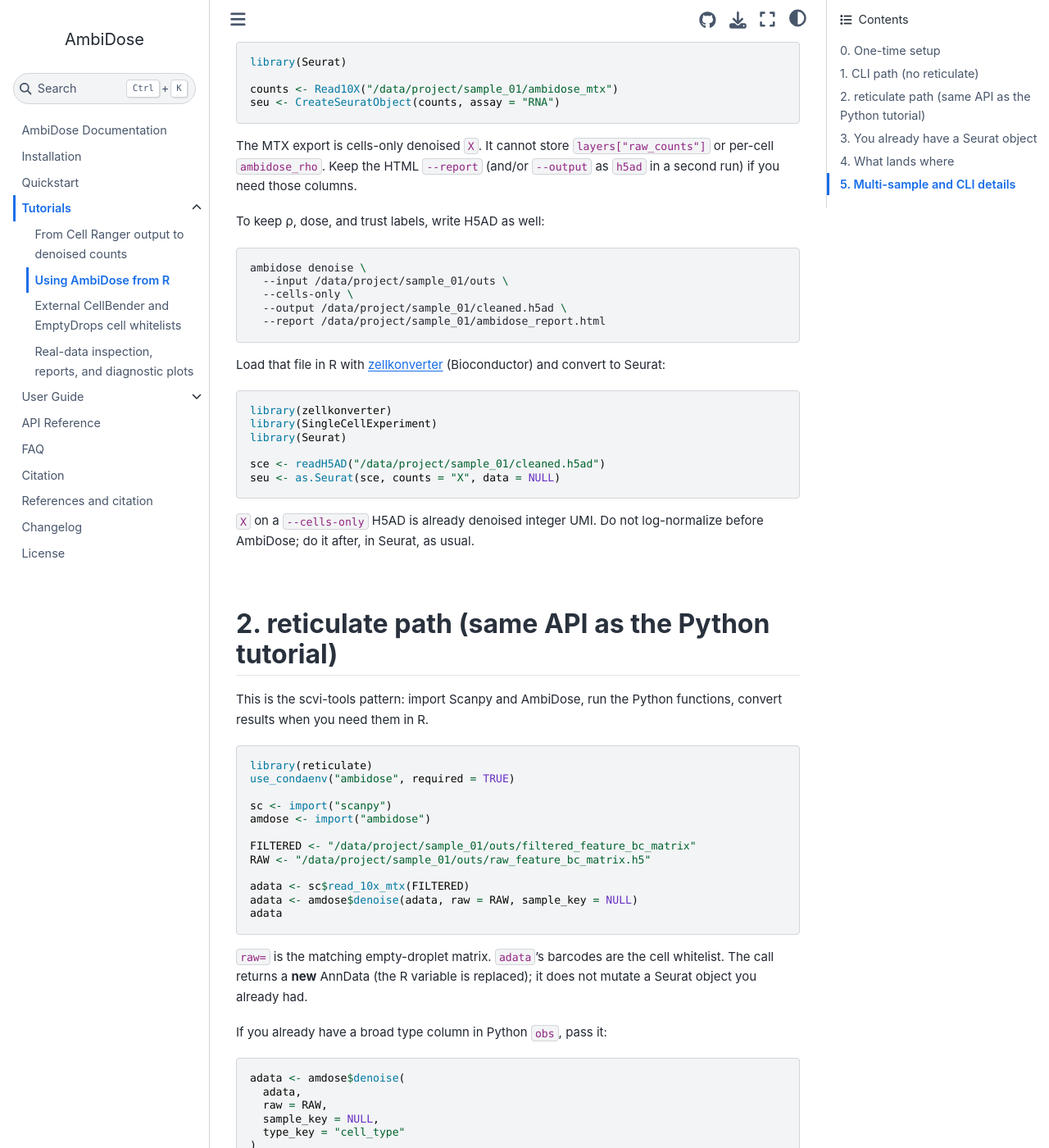
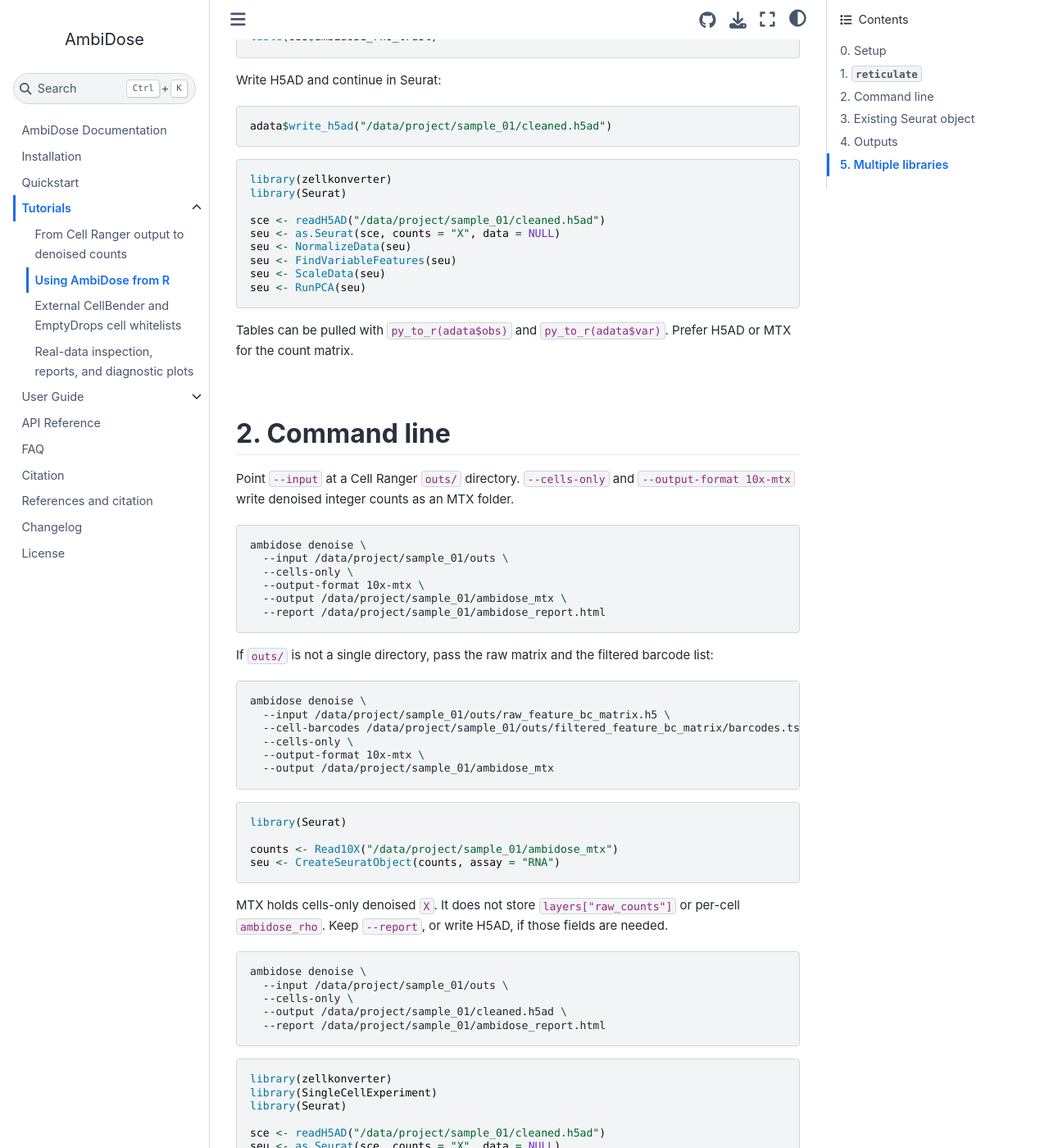
Before and after one commit to leelieber2025/AmbiDose, a Sphinx documentation site: the page built from docs/tutorials/from_r.md, in a window 1280 px wide and 1400 px high, scrolled down 1746 px. Shown: the whole window at 82% size. Built offline with Sphinx 7.4.7 and the Sphinx Book theme 1.1.4, drawn with Linux system fonts in a browser that asks for light colours; some of the changed text lies outside the part shown.

Commit message:
update AmbiDose 0.3.1

````diff
--- a/docs/tutorials/from_r.md
+++ b/docs/tutorials/from_r.md
@@ -1,17 +1,12 @@
 # Using AmbiDose from R
 
-There is no AmbiDose R package. The Python package is the product. This page is the R counterpart of {doc}`raw_to_denoised`: same workflow, called from R the way [scvi-tools does in R](https://docs.scvi-tools.org/en/stable/tutorials/notebooks/r/api_overview_in_R.html) — `reticulate` imports the Python API.
+AmbiDose is distributed as a Python package. This tutorial runs the same workflow as {doc}`raw_to_denoised` from R.
 
-Two paths:
+Call the Python API through `reticulate`, or run `ambidose denoise` on the command line and read the output into Seurat. In either case the matching Cell Ranger **raw** matrix is required. Empty droplets are used to estimate $\chi$. A Seurat object of filtered cells is not a substitute.
 
-1. **CLI, then Seurat.** Run `ambidose denoise` in a shell, write a 10x MTX directory, `Read10X` in R. No `reticulate`.
-2. **`reticulate`.** Call `ambidose.denoise` from R, then convert the AnnData to a Seurat object.
+## 0. Setup
 
-AmbiDose still needs the **raw** Cell Ranger matrix (empty droplets included). A Seurat object that only holds filtered cells is not enough to estimate $\chi$.
-
-## 0. One-time setup
-
-Install AmbiDose in a Python 3.10–3.13 environment (conda is convenient next to R):
+Install AmbiDose in Python 3.10–3.13:
 
 ```bash
 conda create -n ambidose python=3.12
@@ -21,15 +16,15 @@
 ambidose --version
 ```
 
-In R, install `reticulate` (and Seurat if you continue there). `anndataR` is optional; it is what the scvi-tools R tutorial uses to inspect AnnData.
+In R, install `reticulate`. Install Seurat if you will continue analysis there. `anndataR` is optional.
 
 ```r
 install.packages("reticulate")
 # install.packages("Seurat")
-# BiocManager::install("anndataR")  # optional
+# BiocManager::install("anndataR")
 ```
 
-Point `reticulate` at that env **before** importing Python modules:
+Select the Python environment before importing modules:
 
 ```r
 library(reticulate)
@@ -37,76 +32,16 @@
 # or: use_python("/path/to/envs/ambidose/bin/python", required = TRUE)
 ```
 
-Check:
-
 ```r
 amdose <- import("ambidose")
 amdose$`__version__`
 ```
 
-`reticulate` maps R `NULL` to Python `None`. Integer arguments that Python treats as ints need the `L` suffix (`4L`, not `4`). Use `$` for attributes and methods.
+R `NULL` maps to Python `None`. Integer arguments that Python treats as `int` need the `L` suffix (`4L`). Use `$` for attributes and methods.
 
-## 1. CLI path (no reticulate)
+## 1. `reticulate`
 
-This matches a Cell Ranger `outs/` directory. `--cells-only` and `--output-format 10x-mtx` write denoised integer counts as a standard MTX folder that Seurat already knows.
-
-```bash
-ambidose denoise \
-  --input /data/project/sample_01/outs \
-  --cells-only \
-  --output-format 10x-mtx \
-  --output /data/project/sample_01/ambidose_mtx \
-  --report /data/project/sample_01/ambidose_report.html
-```
-
-If `outs/` is not a single directory, pass the raw matrix and the filtered barcode list explicitly:
-
-```bash
-ambidose denoise \
-  --input /data/project/sample_01/outs/raw_feature_bc_matrix.h5 \
-  --cell-barcodes /data/project/sample_01/outs/filtered_feature_bc_matrix/barcodes.tsv.gz \
-  --cells-only \
-  --output-format 10x-mtx \
-  --output /data/project/sample_01/ambidose_mtx
-```
-
-Then in R:
-
-```r
-library(Seurat)
-
-counts <- Read10X("/data/project/sample_01/ambidose_mtx")
-seu <- CreateSeuratObject(counts, assay = "RNA")
-```
-
-The MTX export is cells-only denoised `X`. It cannot store `layers["raw_counts"]` or per-cell `ambidose_rho`. Keep the HTML `--report` (and/or `--output` as `h5ad` in a second run) if you need those columns.
-
-To keep ρ, dose, and trust labels, write H5AD as well:
-
-```bash
-ambidose denoise \
-  --input /data/project/sample_01/outs \
-  --cells-only \
-  --output /data/project/sample_01/cleaned.h5ad \
-  --report /data/project/sample_01/ambidose_report.html
-```
-
-Load that file in R with [zellkonverter](https://bioconductor.org/packages/zellkonverter) (Bioconductor) and convert to Seurat:
-
-```r
-library(zellkonverter)
-library(SingleCellExperiment)
-library(Seurat)
-
-sce <- readH5AD("/data/project/sample_01/cleaned.h5ad")
-seu <- as.Seurat(sce, counts = "X", data = NULL)
-```
-
-`X` on a `--cells-only` H5AD is already denoised integer UMI. Do not log-normalize before AmbiDose; do it after, in Seurat, as usual.
-
-## 2. reticulate path (same API as the Python tutorial)
-
-This is the scvi-tools pattern: import Scanpy and AmbiDose, run the Python functions, convert results when you need them in R.
+Import Scanpy and AmbiDose, run `denoise`, then convert when you need an R object.
 
 ```r
 library(reticulate)
@@ -123,9 +58,9 @@
 adata
 ```
 
-`raw=` is the matching empty-droplet matrix. `adata`'s barcodes are the cell whitelist. The call returns a **new** AnnData (the R variable is replaced); it does not mutate a Seurat object you already had.
+`raw=` is the matching unfiltered matrix. Barcodes on `adata` are the cell whitelist. The call returns a new AnnData; it does not modify a Seurat object.
 
-If you already have a broad type column in Python `obs`, pass it:
+A broad type column already stored in Python `obs` can be passed as `type_key`:
 
 ```r
 adata <- amdose$denoise(
@@ -136,9 +71,7 @@
 )
 ```
 
-`type_key` must exist on the AnnData, not on a Seurat object AmbiDose cannot see. Fine atlases are the wrong grain; see {doc}`../faq`.
-
-Inspect from R:
+`type_key` must be a column on the AnnData. Fine-grained atlases are unsuitable; see {doc}`../faq`.
 
 ```r
 obs <- py_to_r(adata$obs)
@@ -146,7 +79,7 @@
 table(obs$ambidose_rho_trust)
 ```
 
-Write H5AD and continue in Seurat (same conversion as the CLI path):
+Write H5AD and continue in Seurat:
 
 ```r
 adata$write_h5ad("/data/project/sample_01/cleaned.h5ad")
@@ -164,11 +97,63 @@
 seu <- RunPCA(seu)
 ```
 
-Optional: keep the AnnData in Python and only pull tables into R (`py_to_r(adata$obs)`, `py_to_r(adata$var)`), the way the scvi-tools R tutorial pulls `model$history` and DE frames. Do not round-trip the sparse count matrix through `py_to_r` unless you have to; write H5AD or MTX instead.
+Tables can be pulled with `py_to_r(adata$obs)` and `py_to_r(adata$var)`. Prefer H5AD or MTX for the count matrix.
 
-## 3. You already have a Seurat object
+## 2. Command line
 
-Export the **filtered** barcodes if that object is your cell call, but still point AmbiDose at the **raw** library.
+Point `--input` at a Cell Ranger `outs/` directory. `--cells-only` and `--output-format 10x-mtx` write denoised integer counts as an MTX folder.
+
+```bash
+ambidose denoise \
+  --input /data/project/sample_01/outs \
+  --cells-only \
+  --output-format 10x-mtx \
+  --output /data/project/sample_01/ambidose_mtx \
+  --report /data/project/sample_01/ambidose_report.html
+```
+
+If `outs/` is not a single directory, pass the raw matrix and the filtered barcode list:
+
+```bash
+ambidose denoise \
+  --input /data/project/sample_01/outs/raw_feature_bc_matrix.h5 \
+  --cell-barcodes /data/project/sample_01/outs/filtered_feature_bc_matrix/barcodes.tsv.gz \
+  --cells-only \
+  --output-format 10x-mtx \
+  --output /data/project/sample_01/ambidose_mtx
+```
+
+```r
+library(Seurat)
+
+counts <- Read10X("/data/project/sample_01/ambidose_mtx")
+seu <- CreateSeuratObject(counts, assay = "RNA")
+```
+
+MTX holds cells-only denoised `X`. It does not store `layers["raw_counts"]` or per-cell `ambidose_rho`. Keep `--report`, or write H5AD, if those fields are needed.
+
+```bash
+ambidose denoise \
+  --input /data/project/sample_01/outs \
+  --cells-only \
+  --output /data/project/sample_01/cleaned.h5ad \
+  --report /data/project/sample_01/ambidose_report.html
+```
+
+```r
+library(zellkonverter)
+library(SingleCellExperiment)
+library(Seurat)
+
+sce <- readH5AD("/data/project/sample_01/cleaned.h5ad")
+seu <- as.Seurat(sce, counts = "X", data = NULL)
+```
+
+On a `--cells-only` H5AD, `X` is already denoised integer UMI. Normalize in Seurat after this step.
+
+## 3. Existing Seurat object
+
+Export filtered barcodes if that object is your cell call. AmbiDose still needs the raw library.
 
 ```r
 write.table(
@@ -187,27 +172,25 @@
   --output ambidose_mtx
 ```
 
-Do not pass log-normalized, scaled, or HVG-subset counts. Do not run AmbiDose on CellBender-corrected counts; an external caller may supply barcode names only.
+Use raw integer UMI. CellBender (or another caller) may supply barcode names; do not run AmbiDose on a corrected count matrix.
 
-If the Seurat object already carries a coarse lineage column you trust, write it onto the AnnData `obs` in Python (or join it after conversion). Passing a 50-cluster Seurat `Idents` as `type_key` is the wrong grain.
+Broad lineage labels can be written onto AnnData `obs` in Python or joined after conversion. High-resolution `Idents` are unsuitable as `type_key`.
 
-## 4. What lands where
+## 4. Outputs
 
 | Python / H5AD | In Seurat after `as.Seurat` / `Read10X` |
 |---|---|
 | `X` (denoised integer UMI) | Assay counts |
-| `layers["raw_counts"]` | Present in H5AD; dropped by 10x MTX |
+| `layers["raw_counts"]` | Present in H5AD; omitted by 10x MTX |
 | `obs["ambidose_rho"]` | Cell metadata if you used H5AD |
 | `obs["ambidose_d"]` | Cell metadata if you used H5AD |
 | `obs["ambidose_rho_trust"]` | Cell metadata if you used H5AD |
-| `obs["ambidose_cluster"]` | Automatic coarse Leiden groups when no `type_key`; not cell-type names |
-| HTML `--report` | Not inside the Seurat object; open in a browser |
+| `obs["ambidose_cluster"]` | Coarse Leiden groups when `type_key` is omitted; not cell-type names |
+| HTML `--report` | Separate file |
 
-Annotation, DE, and trajectory belong **after** this step, on the denoised counts, with the R tools you already use.
+Annotate, test differential expression, and run trajectories on the denoised counts.
 
-## 5. Multi-sample and CLI details
-
-Several Cell Ranger runs under one root:
+## 5. Multiple libraries
 
 ```bash
 ambidose denoise --root /data/cellranger_runs --cells-only --output cleaned.h5ad
--- a/meta.yaml
+++ b/meta.yaml
@@ -1,5 +1,5 @@
 {% set name = "ambidose" %}
-{% set version = "0.3.0" %}
+{% set version = "0.3.1" %}
 
 package:
   name: {{ name }}
@@ -7,7 +7,7 @@
 
 source:
   url: https://pypi.io/packages/source/{{ name[0] }}/{{ name }}/{{ name }}-{{ version }}.tar.gz
-  sha256: 0c67b1b3c67086b53dd4bddb4393b482db7514c88888d32b6f6003bf097c19c2
+  sha256: 491b5f5ad585cff6edd3a3947715f65952fb787ea9090630b07fafd59ecd7a06
 
 build:
   number: 0
--- a/src/ambidose/_version.py
+++ b/src/ambidose/_version.py
@@ -4,7 +4,7 @@
 
 __all__ = ["__version__", "version", "version_tuple"]
 
-__version__ = "0.3.0"
+__version__ = "0.3.1"
 version = __version__
 
 _parts: list[int | str] = []
````
Also changed, not shown: other parts of docs/tutorials/from_r.md (+1 -1 lines), CHANGELOG.md (+8 -0 lines), README.md (+9 -9 lines), docs/citation.md (+3 -3 lines), docs/faq.md (+2 -2 lines), docs/index.md (+4 -4 lines), docs/tutorials/index.md (+1 -5 lines), 2 other files.
